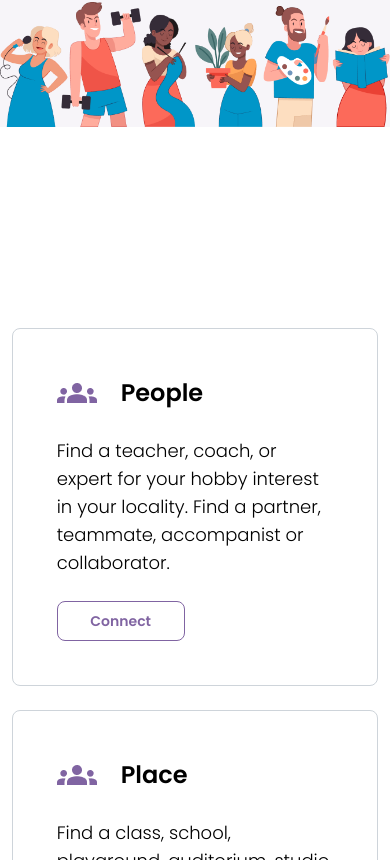
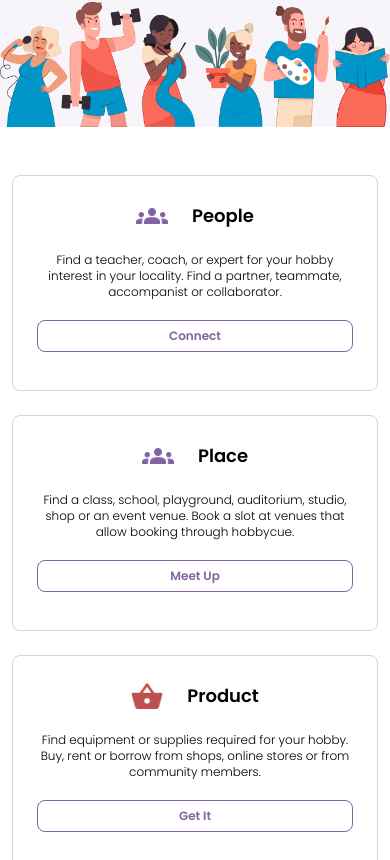
Before and after one commit to ayush-cp/hobbycue, a React (Vite) app: page / in a window 390 px wide. Shown: the part 824-1684 px from the top of the page. Built offline with nearby package versions, Linux system fonts and the light colour scheme.

Commit message:
Completed categories cards for mobile view.

```diff
--- a/src/Components/Categories.jsx
+++ b/src/Components/Categories.jsx
@@ -41,24 +41,24 @@ const Categories = () => {
   ];
 
   return (
-    <div className="w-full h-[51.125rem] bg-white grid place-items-center">
-      <div className="md:w-[86%] w-full h-[75%] grid md:grid-cols-2 place-items-center grid-cols-1 gap-6">
+    <div className="w-full min-h-[51.125rem] h-max bg-white grid place-items-center md:py-1 py-8">
+      <div className="md:w-[86%] w-full min-h-[75%] h-max grid md:grid-cols-2 place-items-center grid-cols-1 gap-6">
         {categores.map((category) => (
-          <div className="w-[94%] h-full border border-[#CED4DA] flex flex-col gap-6 p-11 rounded-lg">
+          <div className="w-[94%] md:h-full h-[216px] border border-[#CED4DA] flex flex-col md:items-start items-center md:gap-6 gap-5 md:p-11 p-6 rounded-lg">
             <div className="flex flex-row gap-6 items-center">
               <img
                 src={category.image}
                 alt={category.title}
-                className="w-10 h-10 object-contain"
+                className="md:w-10 w-8 md:h-10 h-8 object-contain"
               />
-              <h3 className="font-poppins font-semibold text-2xl text-black">
+              <h3 className="font-poppins font-semibold md:text-2xl text-lg text-black">
                 {category.title}
               </h3>
             </div>
-            <p className="font-poppins font-light text-lg text-black">
+            <p className="text-center font-poppins font-light md:text-lg text-xs text-black">
               {category.desc}
             </p>
-            <button className="font-poppins font-semibold text-sm transition-all ease-linear duration-200 text-[#8064A2] hover:bg-[#8064A2]  hover:text-white border border-[#8064A2] h-10 w-32 rounded-lg">
+            <button className="font-poppins font-semibold md:text-sm text-xs transition-all ease-linear duration-200 text-[#8064A2] hover:bg-[#8064A2]  hover:text-white border border-[#8064A2] md:h-10 h-8 md:w-32 w-full rounded-lg">
               {category.action}
             </button>
           </div>
```
